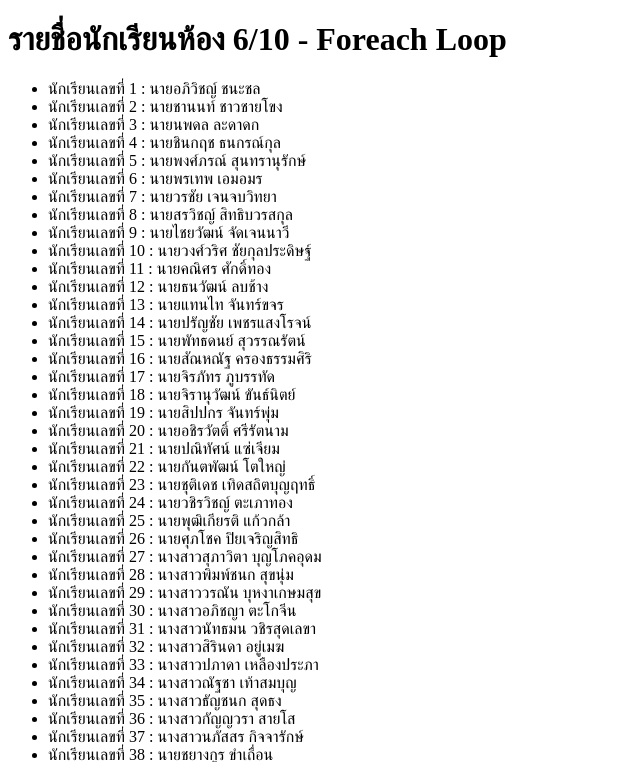
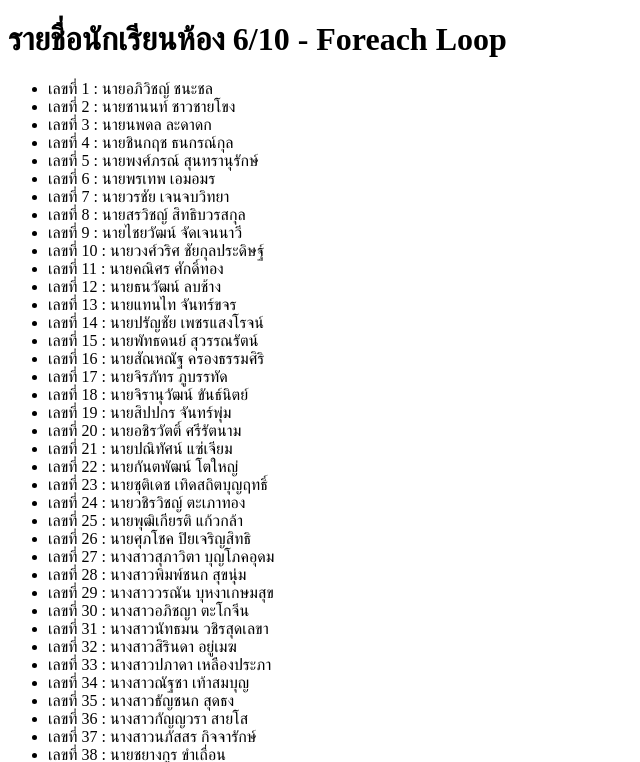
Before and after one commit to MegaXD49/PHP, a PHP site: the page made by การเขียนคำสั่ง วนซ้ำ loop.php in a window 1280 px wide. Shown: the top 762 px of the page, without its empty margins (0-640 px from the left). Run offline with PHP 8.4, Linux system fonts and the light colour scheme.

Commit message:
การเขียนคำสั่ง วนซ้ำ loop.php

```diff
--- a/การเขียนคำสั่ง วนซ้ำ loop.php
+++ b/การเขียนคำสั่ง วนซ้ำ loop.php
@@ -21,7 +21,7 @@
         ];
 
         foreach ($students as $index => $student) {
-            echo "<li>นักเรียนเลขที่ " . ($index + 1) . " : " . $student . "</li>";
+            echo "<li>เลขที่ " . ($index + 1) . " : " . $student . "</li>";
         }
         ?>
     </ul>
```
